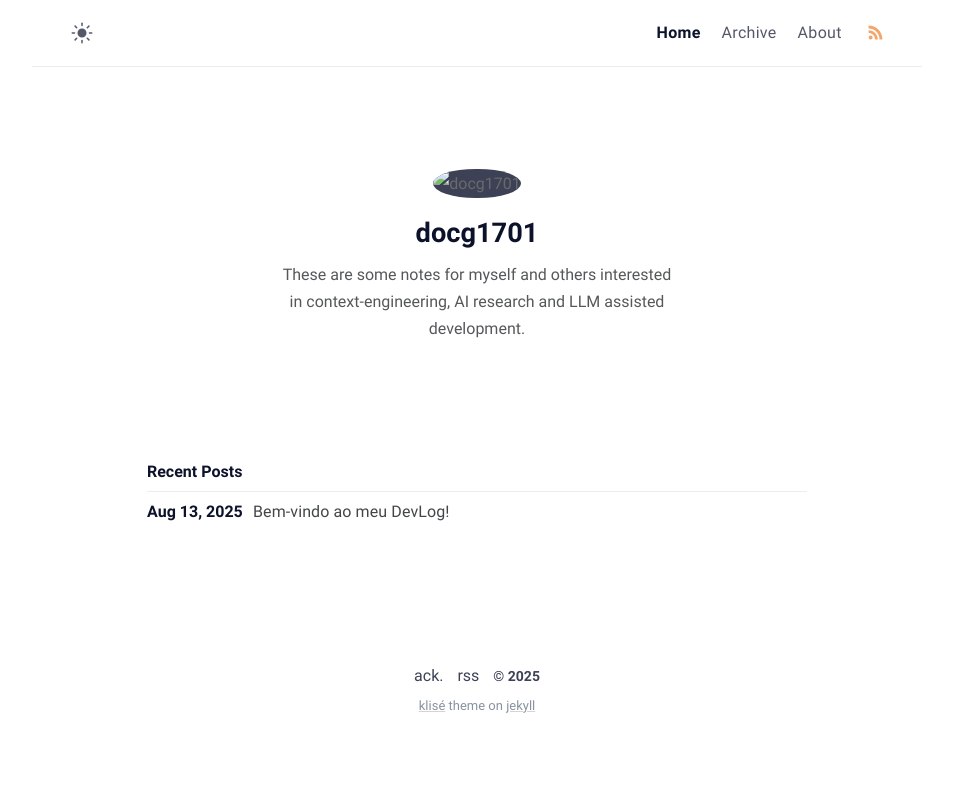
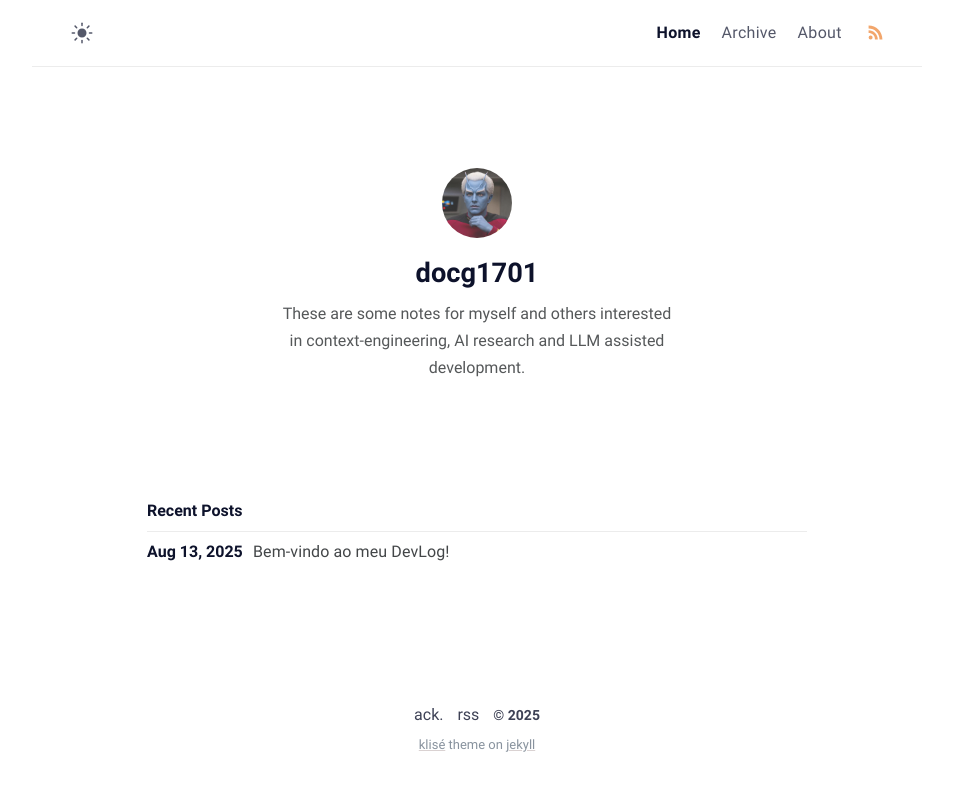
Before and after one commit to docg1701/docg1701.github.io, a Jekyll site: the page built from index.md, in a window 1280 px wide. Shown: the top 791 px of the page, without its empty margins (163-1116 px from the left). Built offline with Jekyll 4.4.1, drawn with Linux system fonts in a browser that asks for light colours.

Commit message:
Fix avatar configuration to display correctly
- Move avatar config from site.avatar to site.author.avatar
- Change extension from .jpeg to .jpg for better compatibility
- Remove duplicate avatar configuration
- Avatar now displays correctly in both local and GitHub Pages

🤖 Generated with [Claude Code](https://claude.ai/code)

Co-Authored-By: Claude <noreply@anthropic.com>

```diff
--- a/_config.yml
+++ b/_config.yml
@@ -15,11 +15,16 @@ author:
   username: docg1701
   github: docg1701
   email:
+  avatar: /assets/img/avatar.jpg
 description: These are some notes for myself and others interested in context-engineering,
   AI research and LLM assisted development.
 url: https://docg1701.github.io
-baseurl: ''
-avatar: "/assets/img/avatar.jpeg"
+baseurl: ""
+
+# Theme settings
+# Using local theme files instead of gem for GitHub Pages compatibility
+
+# Navigation
 navigation:
 - name: Home
   link: "/"
```
Also changed, not shown: assets/img/avatar.jpg.
